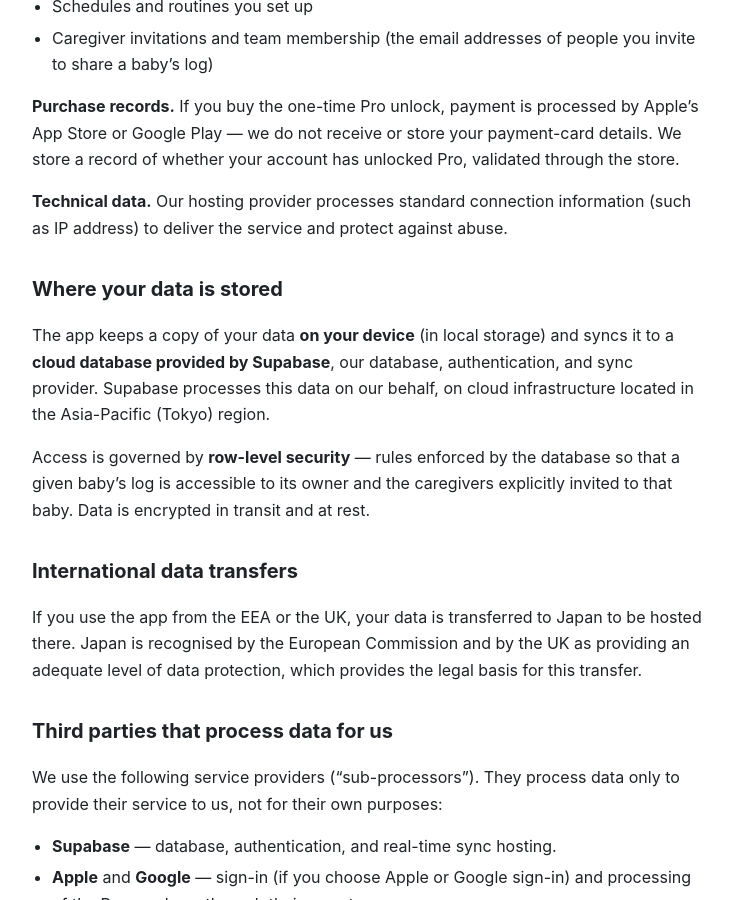
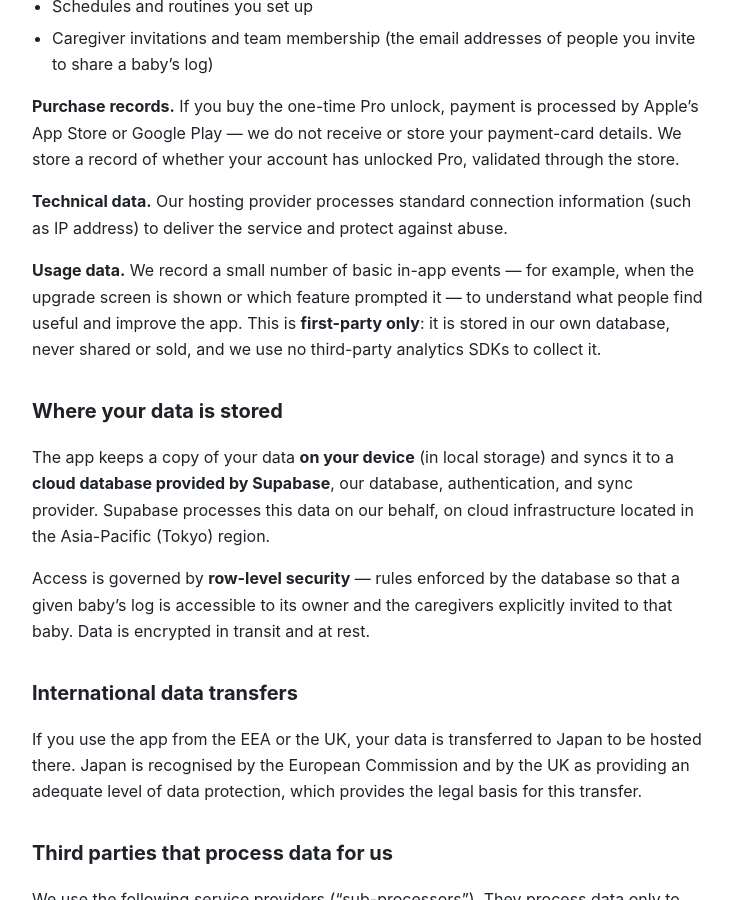
Before and after one commit to Bean-Studio-Apps/ahhlo-site, a Jekyll site: the page built from privacy.md, in a window 1280 px wide and 900 px high, scrolled down 1134 px. Shown: the whole window, without its empty margins (272-1005 px from the left). Built offline with Jekyll 4.4.1, drawn with Linux system fonts in a browser that asks for light colours.

Commit message:
privacy: disclose first-party in-app usage analytics
Discloses the paywall funnel events (which feature prompts an upgrade) now
recorded in our own database. First-party only — no third-party analytics SDK,
never shared or sold — so the 'no third-party analytics SDKs' statement still holds.

Co-Authored-By: Claude Opus 4.8 <noreply@anthropic.com>

```diff
--- a/privacy.md
+++ b/privacy.md
@@ -53,6 +53,12 @@ through the store.
 
 **Technical data.** Our hosting provider processes standard connection information
 (such as IP address) to deliver the service and protect against abuse.
+
+**Usage data.** We record a small number of basic in-app events — for example,
+when the upgrade screen is shown or which feature prompted it — to understand what
+people find useful and improve the app. This is **first-party only**: it is stored
+in our own database, never shared or sold, and we use no third-party analytics SDKs
+to collect it.
 
 ## Where your data is stored
 
```
